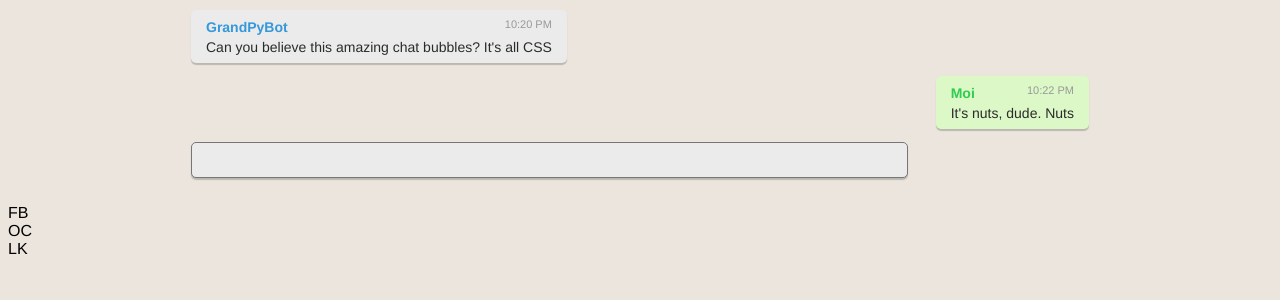
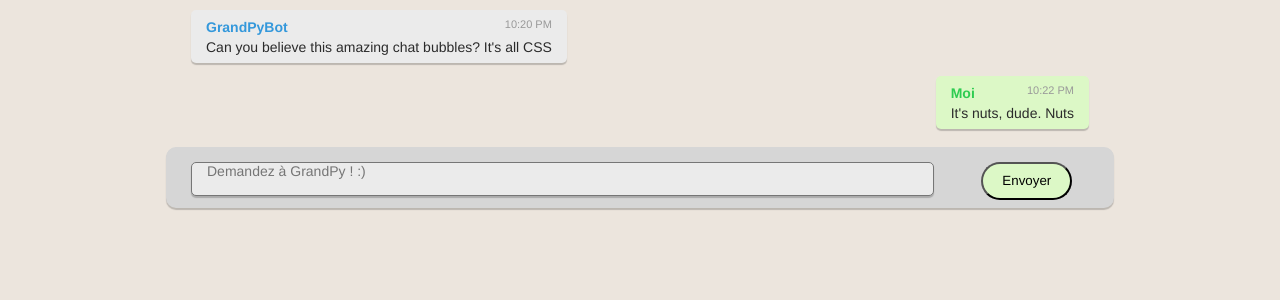
Before and after one commit to MassDo/Projet-7-GrandPy, a Flask app: page /test in a window 1280 px wide. Shown: the part 44-344 px from the top of the page. Run offline with Flask 2, Linux system fonts and the light colour scheme; some libraries are stand-ins or nearby versions.

Commit message:
dev front

```diff
--- a/app/static/test_home.css
+++ b/app/static/test_home.css
@@ -41,7 +41,6 @@ input#ajaxButton {
 body {
   background: #ece5dd;
   font-family: "Helvetica Neue", Helvetica;
-  /*, sans-serif*/
 }
 .container {
   width: 75%;
@@ -107,6 +106,7 @@ body {
   display: table;
   word-break: break-all;
   word-wrap: break-word;
+  min-width: 100px;
 }
 .msg .bubble .txt .timestamp {
   font-size: 11px;
@@ -118,18 +118,24 @@ body {
   text-transform: uppercase;
   color: #999;
 }
-.input{
+#container {
+    overflow: auto;
+    width: 75%;
+    margin: 0 auto;
+    padding-top: 5px;
+    padding-bottom: 5px;
+    border-radius: 10px;
+    box-shadow: 0px 2px 1px rgba(0, 0, 0, 0.2);
+    background-color: #D6D6D6;
+    margin-top: 15px;
+    margin-bottom: 15px;
+}
+textarea {
+    font-family: "Helvetica Neue", Helvetica;
     font-size: 14px;
     font-weight: 500;
     padding: 0 15px 0 15px;
-    margin: auto;
     color: #2b2b2b;
-    display: inline;
-    word-break: break-all;
-    word-wrap: break-word;
-
-}
-textarea {
     overflow: hidden;
     resize: none;
     float: left;
@@ -138,10 +144,21 @@ textarea {
     display: block;
     background: #ebebeb;
     border-radius: 5px;
-    /*position: relative;*/
     margin: 10px 0 3px 25px;
     box-shadow: 0px 2px 1px rgba(0, 0, 0, 0.2);
 
+}
+#ajaxButton {
+    font-family: "Helvetica Neue", Helvetica;
+    cursor: pointer;
+    float: left;
+    border-radius: 50px;
+    background: black;
+    position: relative;
+    width: auto;
+    margin: 10px 25px 3px 5%;
+    padding: 1% 2% 1% 2%;
+    background: #dcf8c6;
 }
 footer {
     display: block;
@@ -154,4 +171,5 @@ footer {
     display: none;
     color: red;
   }
+  #
 }
--- a/app/templates/layouts/base.html
+++ b/app/templates/layouts/base.html
@@ -11,6 +11,6 @@
         <body>
             {% block body %} {% endblock body %}
         </body>
-    {%include "layouts/partials/footer.html"%}
+    <!-- {%include "layouts/partials/footer.html"%} -->
 
 </html>
--- a/app/templates/pages/test_home.html
+++ b/app/templates/pages/test_home.html
@@ -1,7 +1,9 @@
 {% extends 'layouts/base.html' %}
 
 {% block body %}
-<div class="container">
+
+<!-- CHAT BUBBLES ! -->
+<div id="chat" class="container">
     <!-- With Name and Arrow - LEFT -->
     <div class="msg">
       <div class="bubble">
@@ -20,20 +22,24 @@
     <div class="msg">
       <div class="bubble alt">
         <div class="txt">
-          <span class="name alt">Moi
-          </span>
-          <span class="timestamp">10:22 pm</span>
+          <span class="name alt">Moi</span>
+          <span class="timestamp">10:22 pm</span><!-- fait -->
           <p class="message">It's nuts, dude. Nuts</p>
         </div>
       </div>
     </div>
 </div>
-<div class="container">
-    <!-- mettre ici la textearea et le submit -->
-    <textarea data-autoresize rows="2"></textarea>
-    <!-- <textarea class="bubble" autocomplete="off" ></textarea> -->
-    <!-- <input type="submit" class="input" id="ajaxButton" style="cursor: pointer;" value="Envoyer"> -->
-</div><br><br><br><br>
+
+<!-- USER INPUT -->
+<div id="container">
+    <div id="input">
+        <textarea data-autoresize rows="2" placeholder="Demandez à GrandPy ! :)" id="ajaxTextbox" ></textarea>
+        <input type="submit" id="ajaxButton" value="Envoyer">
+    </div>
+</div>
+
+
+
 <script src="//ajax.googleapis.com/ajax/libs/jquery/1.9.1/jquery.min.js"></script>
 <script>window.jQuery || document.write('<script src="{{url_for('static', filename='jquery.js') }}">\x3C/script>')</script>
 <script type="text/javascript" src="{{url_for('static', filename='test.js')}}"></script>
@@ -54,7 +60,7 @@
 {% endblock %}
 
 {# TODO
-    => how to fit image to the screen css
+
 
 
 
```
Also changed, not shown: app/static/test.js (+35 -11 lines).
